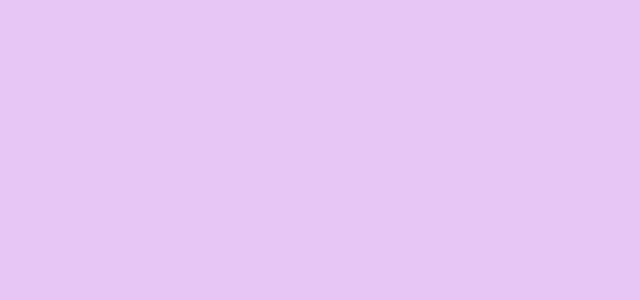
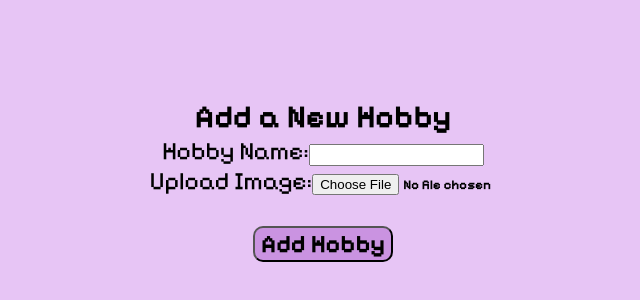
Before and after one commit to susiekim101/TimeLeaf, a React (Create React App) app in the folder athenahacks/: page /addhobby in a window 1280 px wide. Before the commit this address had no page. Shown: the part 152-452 px from the top of the page, without its empty margins (317-957 px from the left). Built offline with nearby package versions, Linux system fonts and the light colour scheme.

Commit message:
Add hobby page

```diff
--- a/athenahacks/src/App.jsx
+++ b/athenahacks/src/App.jsx
@@ -3,8 +3,10 @@ import StartPage from './components/StartPage.tsx';
 import WelcomePage from './components/WelcomePage.jsx';
 import QuestionPage from './components/QuestionPage.jsx';
 import DiscoveryQuiz from './components/DiscoveryQuiz.jsx';
+import HomePage from './components/HomePage.jsx';
 import ResultsPage from './components/ResultsPage';
 import EndPage from './components/EndPage';
+import AddHobby from './components/AddHobby.jsx';
 import {Routes, Route} from 'react-router-dom';
 import { createBrowserRouter, RouterProvider } from 'react-router-dom';
 
@@ -16,7 +18,9 @@ function App() {
         <Route path="/welcomepage" element={<WelcomePage/>}/>
         <Route path="/questionpage" element={<QuestionPage/>}/>
         <Route path="/discoveryquiz" element={<DiscoveryQuiz/>}/>
+        <Route path="/addhobby" element={<AddHobby/>}/>
         <Route path="/resultspage" element={<ResultsPage/>}/>
+        <Route path="/homepage" element={<HomePage/>}/>
         <Route path="/endpage" element={<EndPage/>}/>
 
       </Routes>
--- /dev/null
+++ b/athenahacks/src/components/AddHobby.jsx
@@ -0,0 +1,60 @@
+import React, { useState } from 'react';
+import axios from 'axios';
+import '../css/AddHobby.css';
+
+function AddHobby() {
+  const [hobbyName, setHobbyName] = useState('');
+  const [image, setImage] = useState(null);
+
+  const handleSubmit = async (e) => {
+    e.preventDefault();
+    const formData = new FormData();
+    formData.append('name', hobbyName);
+    formData.append('image', image);
+
+    try {
+      const response = await axios.post('/api/hobbies', formData, {
+        headers: {
+          'Content-Type': 'multipart/form-data'
+        }
+      });
+      console.log('Hobby added:', response.data);
+    } catch (error) {
+      console.error('Error adding hobby:', error);
+    }
+  };
+
+  return (
+    <div className="pixelify-sans">
+      <h1>Add a New Hobby</h1>
+      <form onSubmit={handleSubmit} id="hobby-form">
+        <div>
+          <label htmlFor="hobbyName">Hobby Name:</label>
+          <input
+            type="text"
+            id="hobbyName"
+            value={hobbyName}
+            onChange={(e) => setHobbyName(e.target.value)}
+            required
+          />
+        </div>
+        <div className="img-upload">
+          <label htmlFor="image">Upload Image:</label>
+          <input
+            type="file"
+            id="image"
+            accept="image/*"
+            onChange={(e) => setImage(e.target.files[0])}
+            required
+          />
+        </div>
+        <div className="center-button">
+            <button type="submit">Add Hobby</button>
+        </div>
+
+      </form>
+    </div>
+  );
+}
+
+export default AddHobby;
--- /dev/null
+++ b/athenahacks/src/components/HomePage.jsx
@@ -0,0 +1,9 @@
+import React from 'react'
+
+function HomePage() {
+  return (
+    <div>My Hobbies:</div>
+  )
+}
+
+export default HomePage
--- /dev/null
+++ b/athenahacks/src/css/AddHobby.css
@@ -0,0 +1,58 @@
+@import url('https://fonts.googleapis.com/css2?family=Pixelify+Sans:wght@400;700&display=swap');
+:root {
+    --stroke-radius: 10px; /* Define the radius variable */
+    --neg-stroke-radius: -10px;
+  }
+
+.pixelify-sans {
+    font-family: "Pixelify Sans", sans-serif;
+    font-optical-sizing: auto;
+    font-weight: 400; /* Change this to 700 for bold */
+    font-style: normal;
+    display: flex;
+    flex-direction: column;
+    align-items: center;
+    margin-top: 250px;
+    justify-content: center;
+}
+
+body{
+    background-color: #E7C5F5;
+}
+
+
+button, input {
+    font-family: "Pixelify Sans", sans-serif;
+    font-weight: 700; /* Bold font for the button */
+}
+
+button {
+    border-radius: 10px;
+    font-size: 25px;
+    background-color: #CA93E1;
+}
+
+button:hover {
+    background-color: #ae6dca;
+}
+
+.center-button {
+    display: flex;
+    justify-content: center;
+    margin-top: 30px;
+}
+
+#hobby-form {
+    display: flex;
+    flex-direction: column;
+    align-items: center;
+    justify-content: center;
+}
+
+label {
+    font-size: 25px;
+}
+
+.img-upload {
+    margin-left: 90px;
+}
```
